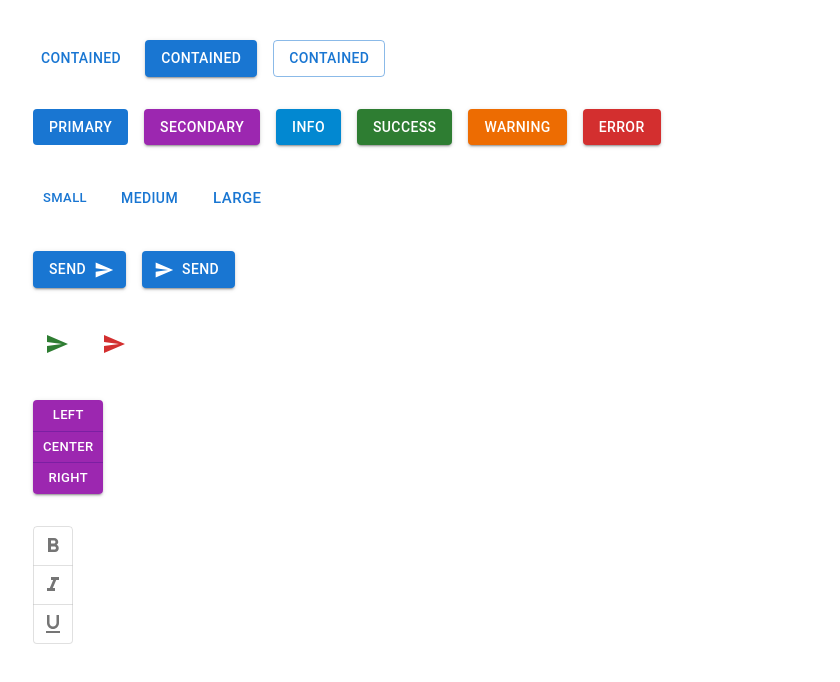
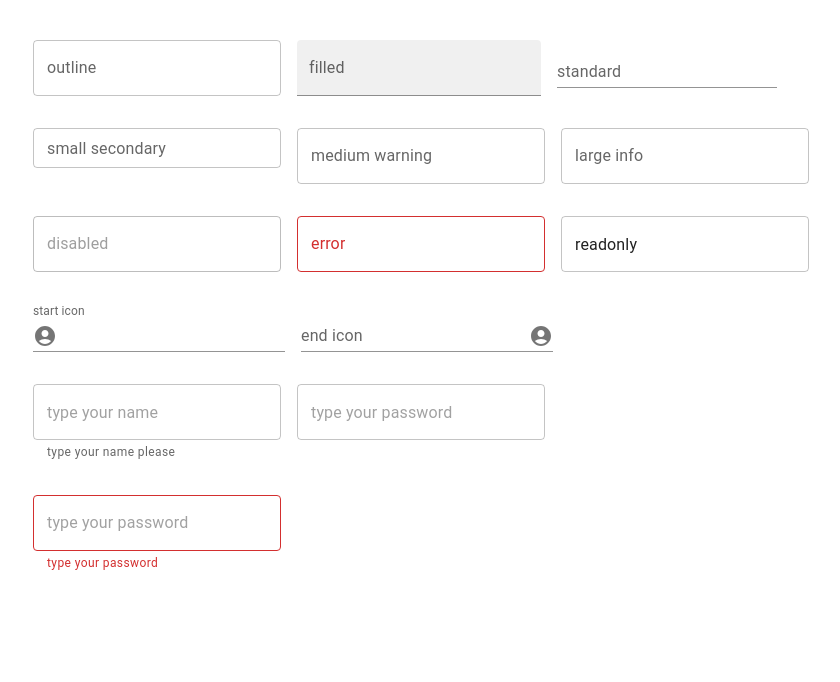
Before and after one commit to saltukkilinc/material-ui-dashboard, a React (Vite) app: page / in a window 1280 px wide. Shown: the top 682 px of the page, without its empty margins (7-847 px from the left). Built offline with nearby package versions, Linux system fonts and the light colour scheme.

Commit message:
add muiTextField input components

```diff
--- a/src/App.tsx
+++ b/src/App.tsx
@@ -1,5 +1,6 @@
 // import MuiTypography from "./components/muiTypography";
-import MuiButton from "./components/muiButton";
+// import MuiButton from "./components/muiButton";
+import MuiTextField from "./components/muiTextField";
 
 import "./App.css";
 
@@ -8,7 +9,9 @@
   return (
     <div>
       {/* <MuiTypography /> */}
-      <MuiButton />
+      {/* <MuiButton /> */}
+      <MuiTextField />
+
     </div>
   );
 }
--- /dev/null
+++ b/src/components/muiTextField/index.tsx
@@ -0,0 +1,98 @@
+import { AccountCircle } from "@mui/icons-material";
+import { Box, InputAdornment, Stack, TextField } from "@mui/material";
+import { useState } from "react";
+
+const MuiTextField = () => {
+  const [value, setValue] = useState("");
+
+  return (
+    <Stack spacing={4}>
+      <Stack direction="row" spacing={2}>
+        <TextField variant="outlined" label="outline" />
+        <TextField variant="filled" label="filled" />
+        <TextField variant="standard" label="standard" />
+      </Stack>
+
+      <Stack direction="row" spacing={2}>
+        <TextField
+          variant="outlined"
+          label="small secondary"
+          size="small"
+          color="secondary"
+        />
+        <TextField
+          variant="outlined"
+          label="medium warning"
+          size="medium"
+          color="warning"
+        />
+        <TextField
+          variant="outlined"
+          label="large info"
+          size="medium"
+          color="info"
+        />
+      </Stack>
+
+      <Stack direction="row" spacing={2}>
+        <TextField variant="outlined" label="disabled" disabled />
+        <TextField variant="outlined" label="error" error />
+        <TextField
+          variant="outlined"
+          //label="readOnly"
+          InputProps={{ readOnly: true }}
+          value={"readonly"}
+        />
+      </Stack>
+
+      <Stack direction="row" spacing={2}>
+        <TextField
+          label="start icon"
+          InputProps={{
+            startAdornment: (
+              <InputAdornment position="start">
+                <AccountCircle />
+              </InputAdornment>
+            ),
+          }}
+          variant="standard"
+        />
+        <TextField
+          label="end icon"
+          InputProps={{
+            endAdornment: (
+              <InputAdornment position="end">
+                <AccountCircle />
+              </InputAdornment>
+            ),
+          }}
+          variant="standard"
+        />
+      </Stack>
+
+      <Stack direction="row" spacing={2}>
+        <TextField
+          type="text"
+          placeholder="type your name"
+          required
+          helperText="type your name please"
+        />
+        <TextField type="password" placeholder="type your password" required />
+      </Stack>
+
+      <Stack direction="row" spacing={2}>
+        <TextField
+          type="text"
+          placeholder="type your password"
+          value={value}
+          onChange={(e) => setValue(e.target.value)}
+          helperText={!value ? "type your password" : "don' t share your password" }
+          required
+          error={!value}
+        />
+      </Stack>
+    </Stack>
+  );
+};
+
+export default MuiTextField;
```
